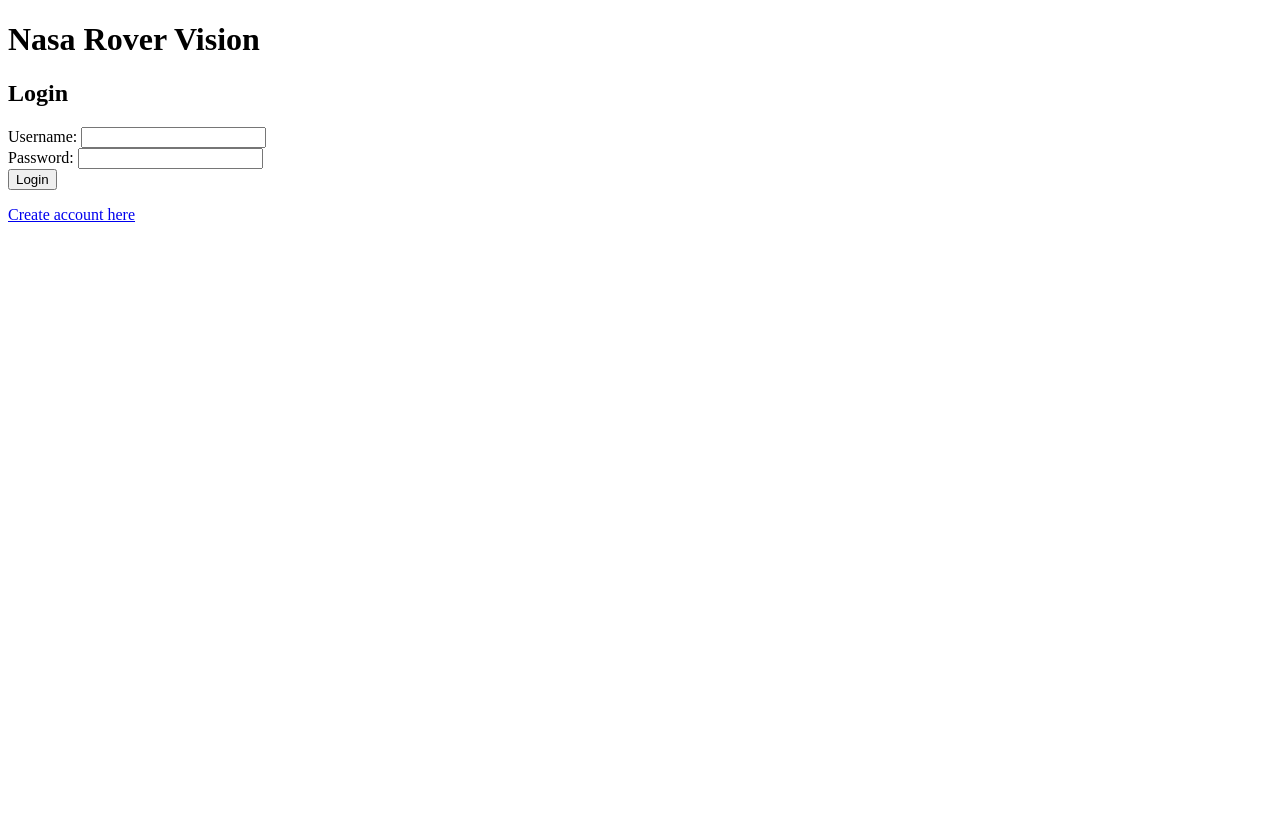
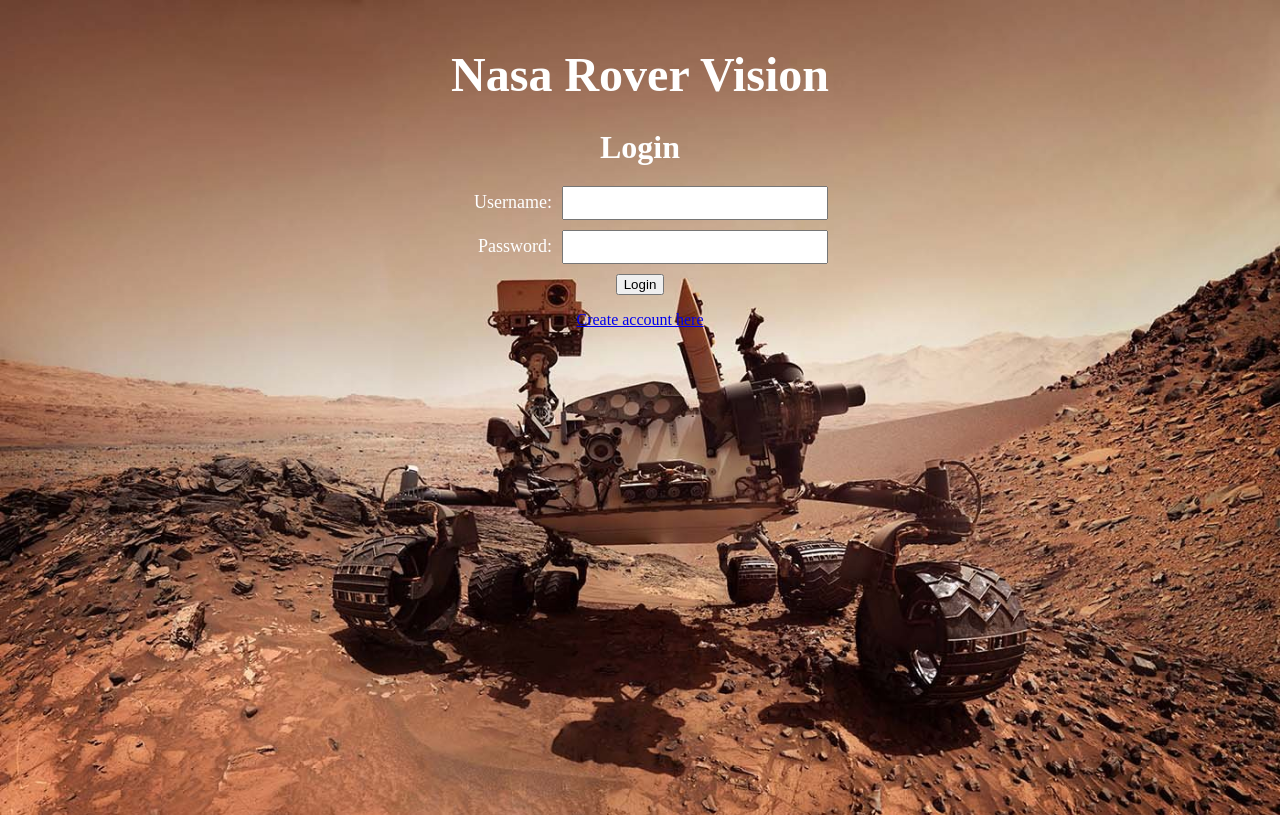
Before and after one commit to jscripters/NASA-Rover-Vision, a website: page project/app/public/login.html in a window 1280 px wide. Drawn offline with Linux system fonts and the light colour scheme.

Commit message:
Improve the front-end login page

```diff
--- a/project/app/public/login.html
+++ b/project/app/public/login.html
@@ -2,11 +2,12 @@
 <html>
 <head>
 	<meta charset="utf-8">
-	<title>NASA rover vison</title>
+	<title>NASA rover vision</title>
 	<link rel="stylesheet" type="text/css" href="style.css">
 </head>
 <body>
 
+<div class="container">
 	<h1>Nasa Rover Vision</h1>
 
 	<h2>Login</h2>
@@ -24,6 +25,7 @@
 	</div>
 
 	<p><a href="createAcc.html">Create account here</a></p>
+</div>
 
 <script src="login.js"></script>
 
--- a/project/app/public/style.css
+++ b/project/app/public/style.css
@@ -2,3 +2,55 @@
   max-width: 500px;
   height: 400px;
 }
+body {
+  margin: 0;
+  height: 100vh;
+  background-image: url('images/login-page-background.jpg');
+  background-size: cover;
+  background-repeat: no-repeat;
+
+  display: flex;
+  justify-content: center;
+  align-items: flex-start;
+  padding-top: 15px;
+}
+
+.container {
+  text-align: center;
+  color: white;
+}
+
+h1 {
+  font-size: 48px;
+  margin-bottom: 10px;
+}
+
+h2 {
+  font-size: 32px;
+  margin-bottom: 20px;
+}
+
+.form {
+  display: flex;
+  flex-direction: column;
+  align-items: center;
+}
+
+.form > div {
+  display: flex;
+  align-items: center;
+  margin-bottom: 10px;
+}
+
+label {
+  width: 100px;
+  font-size: 18px;
+  text-align: right;
+  margin-right: 10px;
+}
+
+input {
+  width: 250px;
+  padding: 6px;
+  font-size: 16px;
+}
```
Also changed, not shown: project/app/public/images/login-page-background.jpg (added). Lines whose indentation alone changed are shown as unchanged.
